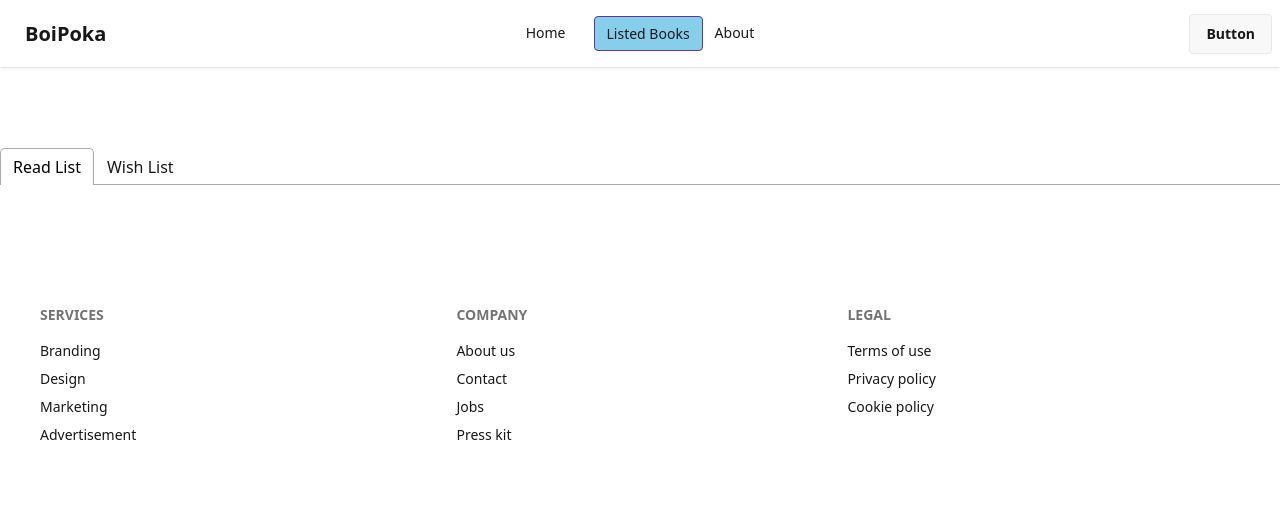
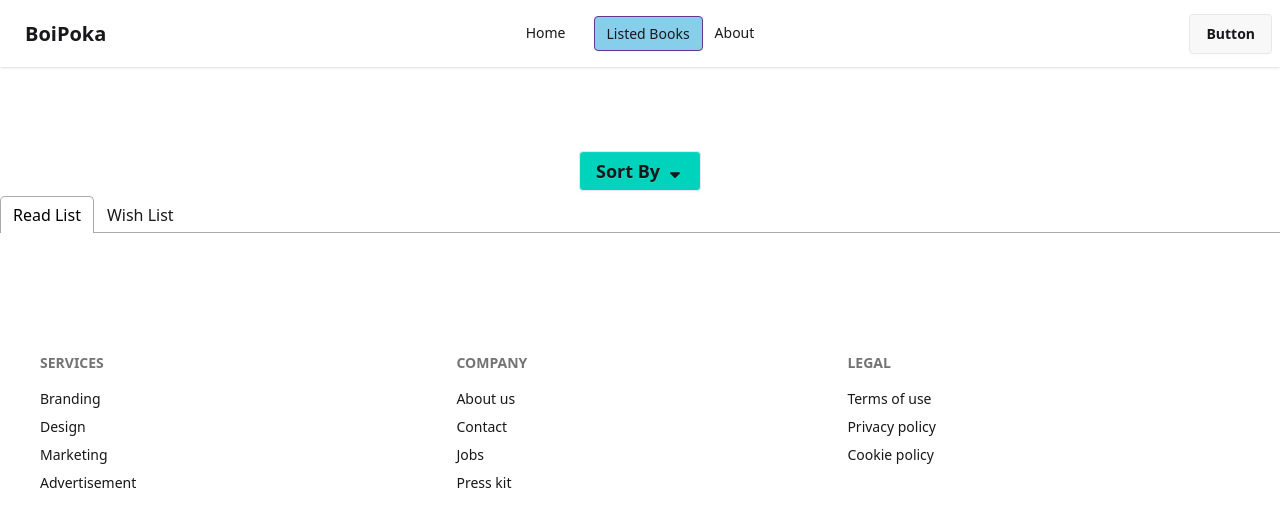
Before and after one commit to AKToran/web-day75-book-vibe-project-with-react-router, a React (Vite) app: page /lists in a window 1280 px wide. Shown: the top 526 px of the page. Built offline with nearby package versions, Linux system fonts and the light colour scheme.

Commit message:
sort by pages and ratings

```diff
--- a/src/Components/ReadList/ReadList.jsx
+++ b/src/Components/ReadList/ReadList.jsx
@@ -4,31 +4,66 @@ import { Tab, TabList, TabPanel, Tabs } from "react-tabs";
 import "react-tabs/style/react-tabs.css";
 import { useLoaderData } from "react-router";
 import BookLi from "../Book/BookLi";
+import { FaSortDown } from "react-icons/fa";
 
 const ReadList = () => {
+  const [sort, setSort] = useState("");
+
   const [readBooks, setReadBooks] = useState([]);
   const books = useLoaderData(); //all books
 
   useEffect(() => {
     const readListId = getStoredBooks();
     //get the books that matches the ids of read list:
-    const filterReadBooks = books.filter((book) => readListId.includes(book.bookId));
+    const filterReadBooks = books.filter((book) =>
+      readListId.includes(book.bookId)
+    );
     setReadBooks(filterReadBooks);
+    setSort("");
   }, [books]);
 
-  console.log(readBooks);
+  const handleSort = type => {
+    setSort(type);
+
+    if(type ==="Pages"){
+      const sortedByPages = [...readBooks.sort((a,b)=> a.totalPages - b.totalPages)]
+      setReadBooks(sortedByPages);
+    }
+    if(type === "Ratings"){
+      const sortedByRatings = [...readBooks.sort((a,b) => a.rating - b.rating)]
+      setReadBooks(sortedByRatings);
+    }
+  }
 
   return (
     <div className="my-20">
+      <div className="text-center ">
+        <div className="dropdown">
+          <div tabIndex={0} role="button" className="btn m-1 bg-accent text-lg">
+          Sort By {sort? `: ${sort}`: <FaSortDown></FaSortDown>}
+          </div>
+          <ul
+            tabIndex={0}
+            className="dropdown-content menu bg-base-100 rounded-box z-1 w-full p-2 shadow-sm"
+          >
+            <li>
+              <a onClick={() => handleSort("Ratings")}>Rating</a>
+            </li>
+            <li>
+              <a onClick={() => handleSort("Pages")}>Pages</a>
+            </li>
+          </ul>
+        </div>
+      </div>
       <Tabs>
         <TabList>
           <Tab>Read List</Tab>
           <Tab>Wish List</Tab>
         </TabList>
         <TabPanel>
-          {
-            readBooks.map(book => <BookLi key={book.bookId} book={book}></BookLi>)
-          }
+          {readBooks.map((book) => (
+            <BookLi key={book.bookId} book={book}></BookLi>
+          ))}
         </TabPanel>
         <TabPanel>
           <h1>Wish List</h1>
```
